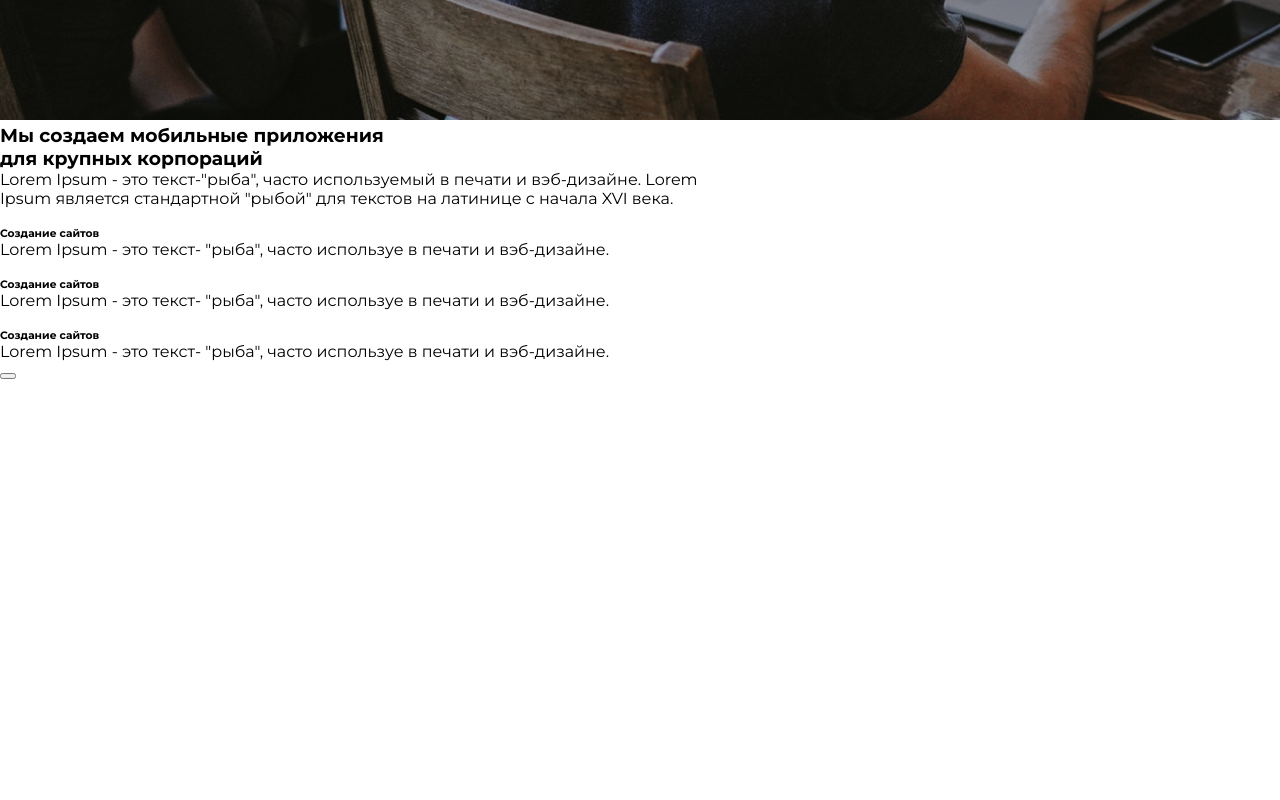
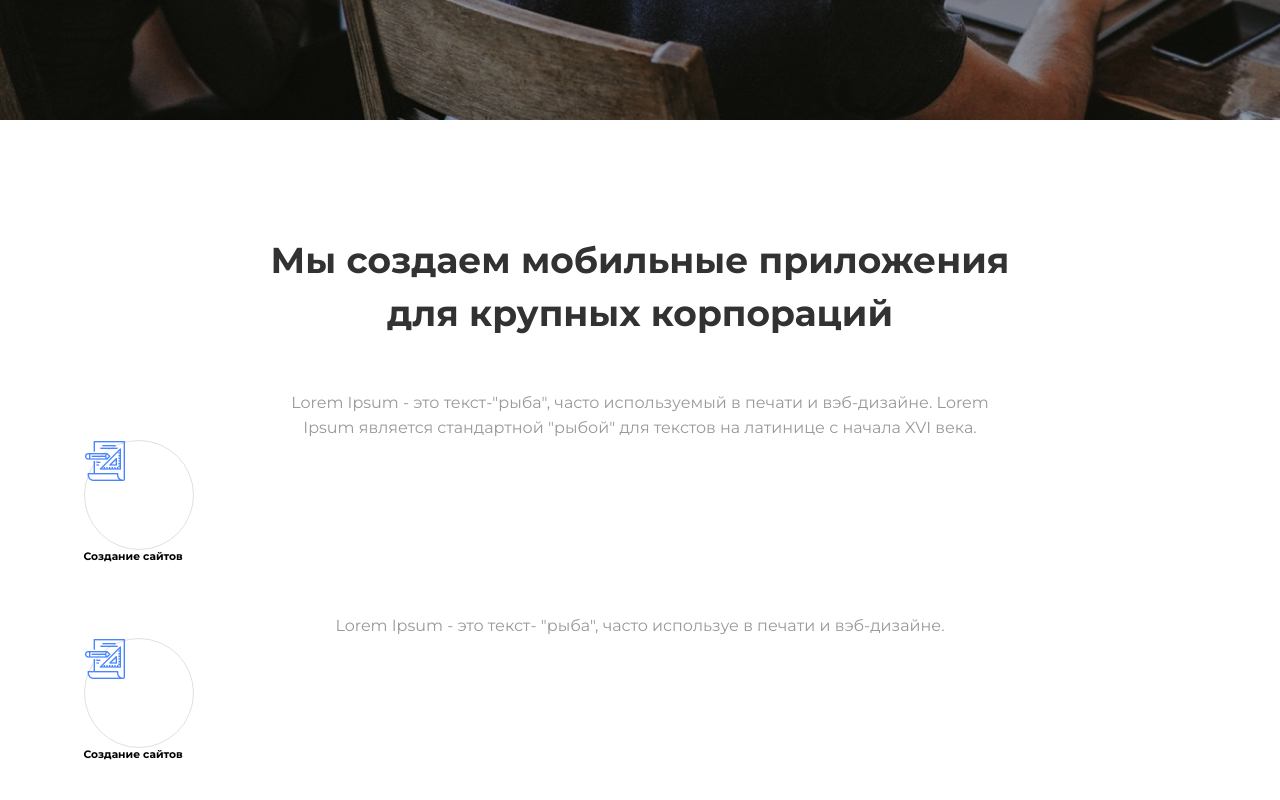
Before and after one commit to Bakalina/Template, a website: page index.html in a window 1280 px wide. Shown: the part 780-1580 px from the top of the page. Before the commit the page ends 1160 px from the top, so only its background shows below. Drawn offline with Linux system fonts and the light colour scheme.

Commit message:
main-services-2

```diff
--- /dev/null
+++ b/styles/_main-services.scss
@@ -0,0 +1,35 @@
+.services {
+    margin: 0 auto;
+    max-width: 1113px;
+    margin-top: 110px;
+    display: flex;
+    flex-direction: column;
+
+    h3 {
+        font-weight: bold;
+        font-size: $text-size+20;
+        line-height: 53px;
+        text-align: center;
+        color: #323232;
+    }
+
+    p {
+        margin-top: 50px;
+        font-size: $text-size;
+        line-height: 25px;
+        text-align: center;
+        color: #999999;
+    }
+
+    .services__item {
+        .services__elipse-one {
+            width: 110px;
+            height: 110px;
+            border: 1px solid #E0E0E0;
+            box-sizing: border-box;
+            border-radius: 50%;
+        }
+    }
+
+
+}
--- a/styles/style.scss
+++ b/styles/style.scss
@@ -8,6 +8,7 @@ $size: 10px;
 
 
 @import 'header';
+@import 'main-services';
 
 * {
     margin: 0;
```
Also changed, not shown: img/project.png (added), styles/style.css.
